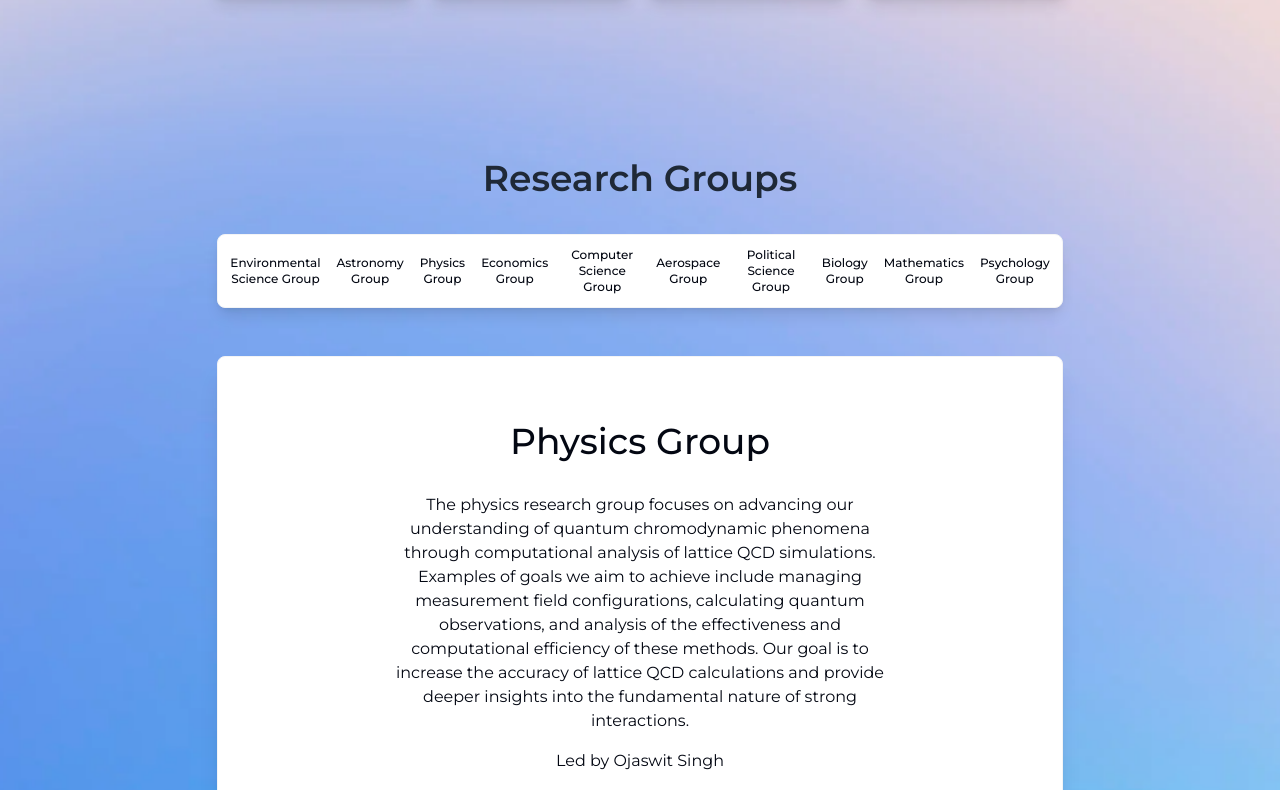
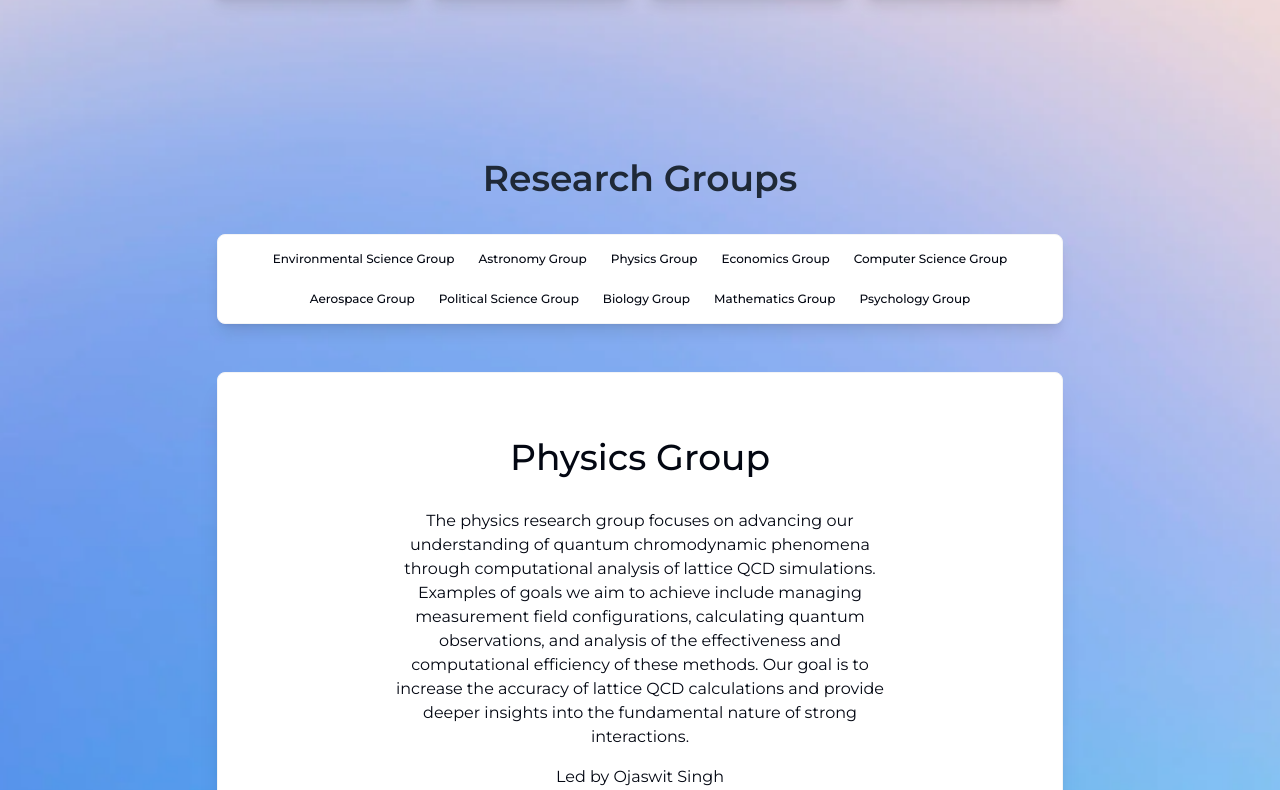
Before and after one commit to multiverseresearchers/multiverse-researchers, a React (Vite) app: page / in a window 1280 px wide. Shown: the part 1070-1860 px from the top of the page. Built offline with nearby package versions, Linux system fonts and the light colour scheme.

Commit message:
updated ui

```diff
--- a/src/components/home/Home.tsx
+++ b/src/components/home/Home.tsx
@@ -51,28 +51,32 @@ const Home = () => {
                     </div>
                 </div>
 
-				<div className="hidden md:flex flex-col w-full items-center">
+                {/* Research Groups Section: Now responsive! */}
+                <div className="flex flex-col w-full items-center">
 
                     <h2 className='text-2xl sm:text-3xl lg:text-4xl font-semibold text-center py-8 text-gray-800'>
                         Research Groups
                     </h2>
 
-					<Tabs defaultValue="physics" className="w-2/3 p-1">
-						<TabsList className="flex flex-row justify-evenly h-fit bg-white shadow-lg border border-gray-100 rounded-lg mb-12">
-							<TabsTrigger className="text-xs hover:bg-gray-100 focus:bg-gray-100 focus:text-blue-500 focus:font-semibold p-2" value="envisci">Environmental Science Group</TabsTrigger>
-							<TabsTrigger className="text-xs hover:bg-gray-100 focus:bg-gray-100 focus:text-blue-500 focus:font-semibold p-2" value="astronomy">Astronomy Group</TabsTrigger>
-							<TabsTrigger className="text-xs hover:bg-gray-100 focus:bg-gray-100 focus:text-blue-500 focus:font-semibold p-2" value="physics">Physics Group</TabsTrigger>
-							<TabsTrigger className="text-xs hover:bg-gray-100 focus:bg-gray-100 focus:text-blue-500 focus:font-semibold p-2" value="econ">Economics Group</TabsTrigger>
-							<TabsTrigger className="text-xs hover:bg-gray-100 focus:bg-gray-100 focus:text-blue-500 focus:font-semibold p-2" value="compsci">Computer Science Group</TabsTrigger>
-							<TabsTrigger className="text-xs hover:bg-gray-100 focus:bg-gray-100 focus:text-blue-500 focus:font-semibold p-2" value="aerospace">Aerospace Group</TabsTrigger>
-							<TabsTrigger className="text-xs hover:bg-gray-100 focus:bg-gray-100 focus:text-blue-500 focus:font-semibold p-2" value="polisci">Political Science Group</TabsTrigger>
-							<TabsTrigger className="text-xs hover:bg-gray-100 focus:bg-gray-100 focus:text-blue-500 focus:font-semibold p-2" value="bio">Biology Group</TabsTrigger>
-							<TabsTrigger className="text-xs hover:bg-gray-100 focus:bg-gray-100 focus:text-blue-500 focus:font-semibold p-2" value="math">Mathematics Group</TabsTrigger>
-							<TabsTrigger className="text-xs hover:bg-gray-100 focus:bg-gray-100 focus:text-blue-500 focus:font-semibold p-2" value="psych">Psychology Group</TabsTrigger>
+                    {/* Adjusted width for mobile and added padding */}
+                    <Tabs defaultValue="physics" className="w-11/12 lg:w-2/3 p-1">
+                        {/* Added flex-wrap to allow tabs to wrap on smaller screens */}
+                        <TabsList className="flex flex-wrap justify-center h-fit bg-white shadow-lg border border-gray-100 rounded-lg mb-12">
+                            {/* Added a small margin (m-1) to each trigger for spacing when wrapped */}
+                            <TabsTrigger className="text-xs hover:bg-gray-100 focus:bg-gray-100 focus:text-blue-500 focus:font-semibold p-2 m-1" value="envisci">Environmental Science Group</TabsTrigger>
+                            <TabsTrigger className="text-xs hover:bg-gray-100 focus:bg-gray-100 focus:text-blue-500 focus:font-semibold p-2 m-1" value="astronomy">Astronomy Group</TabsTrigger>
+                            <TabsTrigger className="text-xs hover:bg-gray-100 focus:bg-gray-100 focus:text-blue-500 focus:font-semibold p-2 m-1" value="physics">Physics Group</TabsTrigger>
+                            <TabsTrigger className="text-xs hover:bg-gray-100 focus:bg-gray-100 focus:text-blue-500 focus:font-semibold p-2 m-1" value="econ">Economics Group</TabsTrigger>
+                            <TabsTrigger className="text-xs hover:bg-gray-100 focus:bg-gray-100 focus:text-blue-500 focus:font-semibold p-2 m-1" value="compsci">Computer Science Group</TabsTrigger>
+                            <TabsTrigger className="text-xs hover:bg-gray-100 focus:bg-gray-100 focus:text-blue-500 focus:font-semibold p-2 m-1" value="aerospace">Aerospace Group</TabsTrigger>
+                            <TabsTrigger className="text-xs hover:bg-gray-100 focus:bg-gray-100 focus:text-blue-500 focus:font-semibold p-2 m-1" value="polisci">Political Science Group</TabsTrigger>
+                            <TabsTrigger className="text-xs hover:bg-gray-100 focus:bg-gray-100 focus:text-blue-500 focus:font-semibold p-2 m-1" value="bio">Biology Group</TabsTrigger>
+                            <TabsTrigger className="text-xs hover:bg-gray-100 focus:bg-gray-100 focus:text-blue-500 focus:font-semibold p-2 m-1" value="math">Mathematics Group</TabsTrigger>
+                            <TabsTrigger className="text-xs hover:bg-gray-100 focus:bg-gray-100 focus:text-blue-500 focus:font-semibold p-2 m-1" value="psych">Psychology Group</TabsTrigger>
                         </TabsList>
 
                         <TabsContent value="bio" className="p-8 bg-white border border-gray-100 rounded-lg shadow-xl">
-							<div className="circle-snippet m-auto w-4/5 lg:w-2/3">
+                            <div className="circle-snippet m-auto w-full lg:w-2/3">
                                 <h2 className='text-xl sm:text-2xl lg:text-4xl font-medium text-center py-8'>Biology Group</h2>
                                 <div className='text-center'>The Biology Research Group will cover multiple areas of research including biotechnology in genetics, bioinformatics, neuroscience and how genes play a role in neurodegenerative diseases, though, our primary focus is using bioinformatics such as CRISPR/Cas 9 gene editing to target diseases caused by genetic mutations. The group will analyze biological and technological effects of utilizing biotechnology and gene editing therapy in medicine to understand how these can be improved upon or utilized in less-known diseases. </div>
                                 <p className="py-4 text-center">Led by Elmubarak Malik</p>
@@ -83,7 +87,7 @@ const Home = () => {
                             </div>
                         </TabsContent>
                         <TabsContent value="envisci" className="p-8 bg-white border border-gray-100 rounded-lg shadow-xl">
-							<div className="circle-snippet m-auto w-4/5 lg:w-2/3">
+                            <div className="circle-snippet m-auto w-full lg:w-2/3">
                                 <h2 className='text-xl sm:text-2xl lg:text-4xl font-medium text-center py-8'>Environmental Science Group</h2>
                                 <div className='text-center'>Our research group is dedicated to studying how environmental changes—such as rising sea levels, pollution, coastal erosion, and climate shifts—affect the quality of life in marginalized communities. We utilize collaborative research efforts, data analysis, and innovative approaches to address urgent global environmental issues. The group investigates a variety of environmental, social, economic, and cultural factors to enhance understanding and promote sustainable solutions that improve living conditions for those most vulnerable to environmental stress.</div>
                                 <p className="py-4 text-center">Led by Shashwat Mishra</p>
@@ -94,7 +98,7 @@ const Home = () => {
                             </div>
                         </TabsContent>
                         <TabsContent value="aerospace" className="p-8 bg-white border border-gray-100 rounded-lg shadow-xl">
-							<div className="circle-snippet m-auto w-4/5 lg:w-2/3">
+                            <div className="circle-snippet m-auto w-full lg:w-2/3">
                                 <h2 className='text-xl sm:text-2xl lg:text-4xl font-medium text-center py-8'>Aerospace Group</h2>
                                 <div className='text-center'>The objective of the aerospace research group is exploring the science behind flight and space systems. Our work focuses on aerodynamics, satellite systems, and the application of machine learning in aerospace. Through theoretical analysis, we aim to push the boundaries of innovation in aviation and space technology.</div>
                                 <p className="py-4 text-center">Led by Prabhjot Singh</p>
@@ -105,7 +109,7 @@ const Home = () => {
                             </div>
                         </TabsContent>
                         <TabsContent value="astronomy" className="p-8 bg-white border border-gray-100 rounded-lg shadow-xl">
-							<div className="circle-snippet m-auto w-4/5 lg:w-2/3">
+                            <div className="circle-snippet m-auto w-full lg:w-2/3">
                                 <h2 className='text-xl sm:text-2xl lg:text-4xl font-medium text-center py-8'>Astronomy Group</h2>
                                 <div className='text-center'>The objective of the Astronomy research group is to discover unidetified celestial bodies by observing trends in data to find a potential match to behavior the implies that a celestial body might be orbiting a star. We will do this by using what is known as the transit method. The transit method is used to find an exoplanet orbiting a distant star, this method includes looking for a transit curve which is when the planet passes in between in us and the star causing a drop in luminoisty. This group will also utilise multiple datasets an algrorithm and collaborative research in order to attain this objective. By working together and analyizing as much data as we can this group's goal is to find fact checked evidence that our target stars have celestial bodies orbiting them.</div>
                                 <p className="py-4 text-center">Led by Hadizah Coulibaly</p>
@@ -116,7 +120,7 @@ const Home = () => {
                             </div>
                         </TabsContent>
                         <TabsContent value="physics" className="p-8 bg-white border border-gray-100 rounded-lg shadow-xl">
-							<div className="circle-snippet m-auto w-4/5 lg:w-2/3">
+                            <div className="circle-snippet m-auto w-full lg:w-2/3">
                                 <h2 className='text-xl sm:text-2xl lg:text-4xl font-medium text-center py-8'>Physics Group</h2>
                                 <div className='text-center'>The physics research group focuses on advancing our understanding of quantum chromodynamic phenomena through computational analysis of lattice QCD simulations. Examples of goals we aim to achieve include managing measurement field configurations, calculating quantum observations, and analysis of the effectiveness and computational efficiency of these methods. Our goal is to increase the accuracy of lattice QCD calculations and provide deeper insights into the fundamental nature of strong interactions.</div>
                                 <p className="py-4 text-center">Led by Ojaswit Singh</p>
@@ -127,7 +131,7 @@ const Home = () => {
                             </div>
                         </TabsContent>
                         <TabsContent value="econ" className="p-8 bg-white border border-gray-100 rounded-lg shadow-xl">
-							<div className="circle-snippet m-auto w-4/5 lg:w-2/3">
+                            <div className="circle-snippet m-auto w-full lg:w-2/3">
                                 <h2 className='text-xl sm:text-2xl lg:text-4xl font-medium text-center py-8'>Economics Group</h2>
                                 <div className='text-center'>The objective of the Economics Research group is to delve into why and how bank failures occur, namely the infamous Silicon Valley Bank, WashuM, and Lehman Brothers. We utilize collaborative research efforts, data analysis, and innovative approaches to address problems with banks and how we can overcome such disasters. We plan on analyzing each of the 3 banks and give a comparitive analysis, overview, consequences, and proactive measures to avoid future failures. We plan on using and analyzing Income Statements, Balance sheets, stock prices before and after failure, management issue analyzation, etc.</div>
                                 <p className="py-4 text-center">Led by Nikhil G</p>
@@ -138,7 +142,7 @@ const Home = () => {
                             </div>
                         </TabsContent>
                         <TabsContent value="compsci" className="p-8 bg-white border border-gray-100 rounded-lg shadow-xl">
-							<div className="circle-snippet m-auto w-4/5 lg:w-2/3">
+                            <div className="circle-snippet m-auto w-full lg:w-2/3">
                                 <h2 className='text-xl sm:text-2xl lg:text-4xl font-medium text-center py-8'>Computer Science Group</h2>
                                 <div className='text-center'>Our Computer Science Research Group is committed to exploring new horizons in technology through cutting-edge research in artificial intelligence, machine learning, data science, distributed systems, cybersecurity, and human-computer interaction. We are dedicated to developing innovative solutions to the complex computational problems that shape the future of technology. Our interdisciplinary team of researchers and students collaborates across these areas to drive impactful technological advancements while emphasizing the real-world application of our work. A major focus of our research lies in artificial intelligence and machine learning, where we work to develop state-of-the-art models that can transform industries ranging from healthcare to finance. In data science, we aim to improve the way large-scale data is processed and analyzed, driving more effective decision-making. Our cybersecurity efforts prioritize the development of advanced techniques for secure communication and data privacy, addressing the growing threats posed by modern cyberattacks. We are also committed to advancing research in distributed systems and cloud computing, where we work to improve system scalability, reliability, and efficiency. Furthermore, our research in human-computer interaction seeks to create technologies that are intuitive, accessible, and centered around users' needs.</div>
                                 <p className="py-4 text-center">Led by Mohammed Hafiz Ullah and Hritvik Arora</p>
@@ -149,7 +153,7 @@ const Home = () => {
                             </div>
                         </TabsContent>
                         <TabsContent value="polisci" className="p-8 bg-white border border-gray-100 rounded-lg shadow-xl">
-							<div className="circle-snippet m-auto w-4/5 lg:w-2/3">
+                            <div className="circle-snippet m-auto w-full lg:w-2/3">
                                 <h2 className='text-xl sm:text-2xl lg:text-4xl font-medium text-center py-8'>Political Science Group</h2>
                                 <div className='text-center'>The Political Science Research Group is dedicated to analyzing the legislation and policymaking in the international viewpoint, highlighting diverse perspectives through global affairs and international government interactions in order to specifically examine the effects it has on the overall quality of the world. Through comprehensive analysis of specific legislative actions and policies, we seek to uncover patterns, evaluate outcomes, and assess the long-term effects on global communities. Our work emphasizes the importance of international cooperation and the role of government decisions in addressing complex global challenges.</div>
                                 <p className="py-4 text-center">Led by Yeeun Park</p>
@@ -160,7 +164,7 @@ const Home = () => {
                             </div>
                         </TabsContent>
                         <TabsContent value="psych" className="p-8 bg-white border border-gray-100 rounded-lg shadow-xl">
-							<div className="circle-snippet m-auto w-4/5 lg:w-2/3">
+                            <div className="circle-snippet m-auto w-full lg:w-2/3">
                                 <h2 className='text-xl sm:text-2xl lg:text-4xl font-medium text-center py-8'>Psychology Group</h2>
                                 <div className='text-center'>Our Psychology Research Group is committed to exploring new horizons in the field of psychology through cutting-edge research in artificial intelligence, data science, neuroscience, brain-computer interfaces, bibliometrics, and many more. We are dedicated to finding solutions to psychological disorders. Our interdisciplinary team of researchers and students collaborates across these areas to drive impactful neurological advancements while emphasizing the real-world application of our work. A major focus of our research lies in artificial intelligence and neuroscience, where we work to merge them together to create working and lasting solutions to neurological disorders. Overall, we aim to utilize many resources to create lasting solutions to all the brain's problems.</div>
                                 <p className="py-4 text-center">Led by Swetha Lingam</p>
@@ -171,7 +175,7 @@ const Home = () => {
                             </div>
                         </TabsContent>
                         <TabsContent value="math" className="p-8 bg-white border border-gray-100 rounded-lg shadow-xl">
-							<div className="circle-snippet m-auto w-4/5 lg:w-2/3">
+                            <div className="circle-snippet m-auto w-full lg:w-2/3">
                                 <h2 className='text-xl sm:text-2xl lg:text-4xl font-medium text-center py-8'>Mathematics Group</h2>
                                 <div className='text-center'>The Mathematics Research Group is focused on exploring the Interval Game on Trees, a combinatorial problem that lies at the intersection of game theory and graph theory. This topic involves analyzing strategic interactions on tree structures. The goal is to understand optimal play, winning conditions, and structural properties that influence game outcomes. The group aims to investigate both theoretical aspects and possible extensions of the interval game.</div>
                                 <p className="py-4 text-center">Led by Akshith Muthukumar</p>
```
Lines whose indentation alone changed are shown as unchanged.
